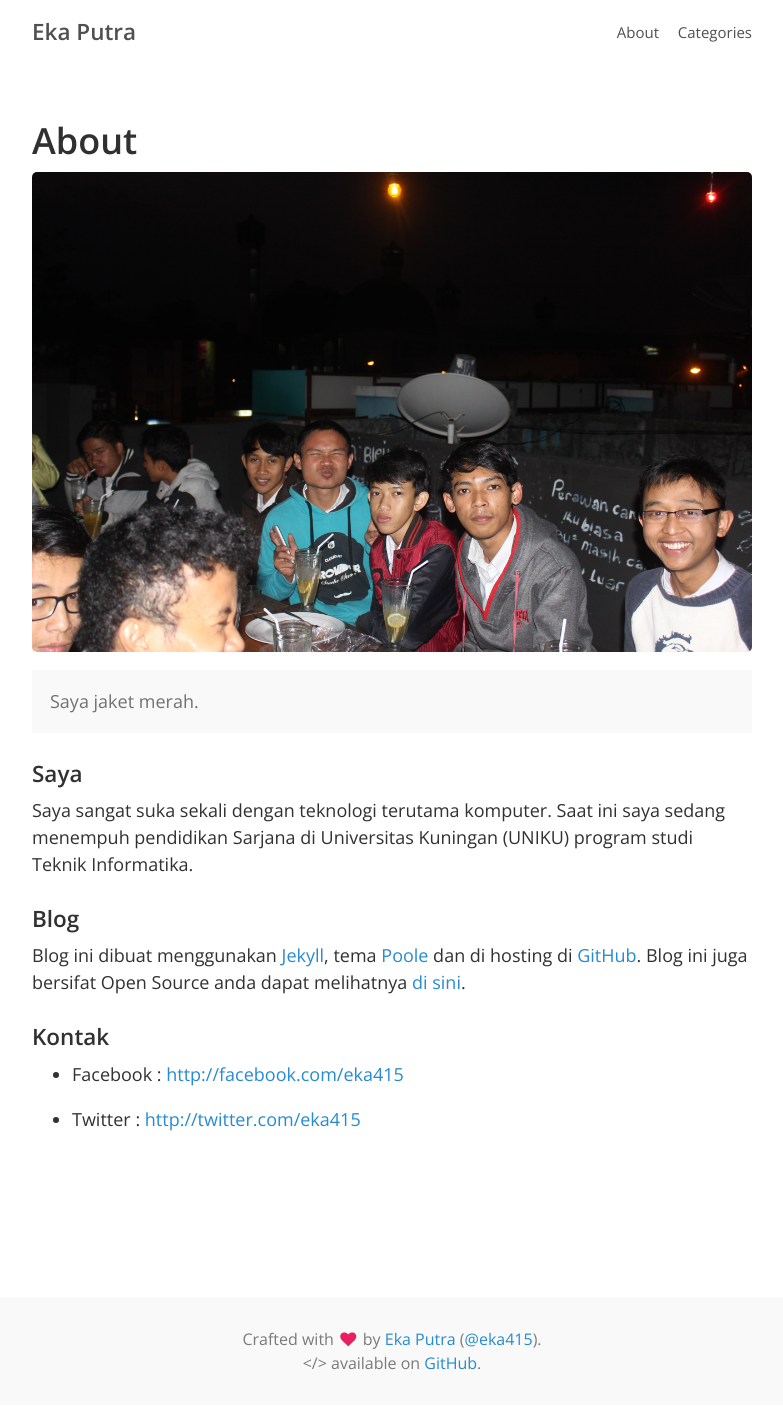
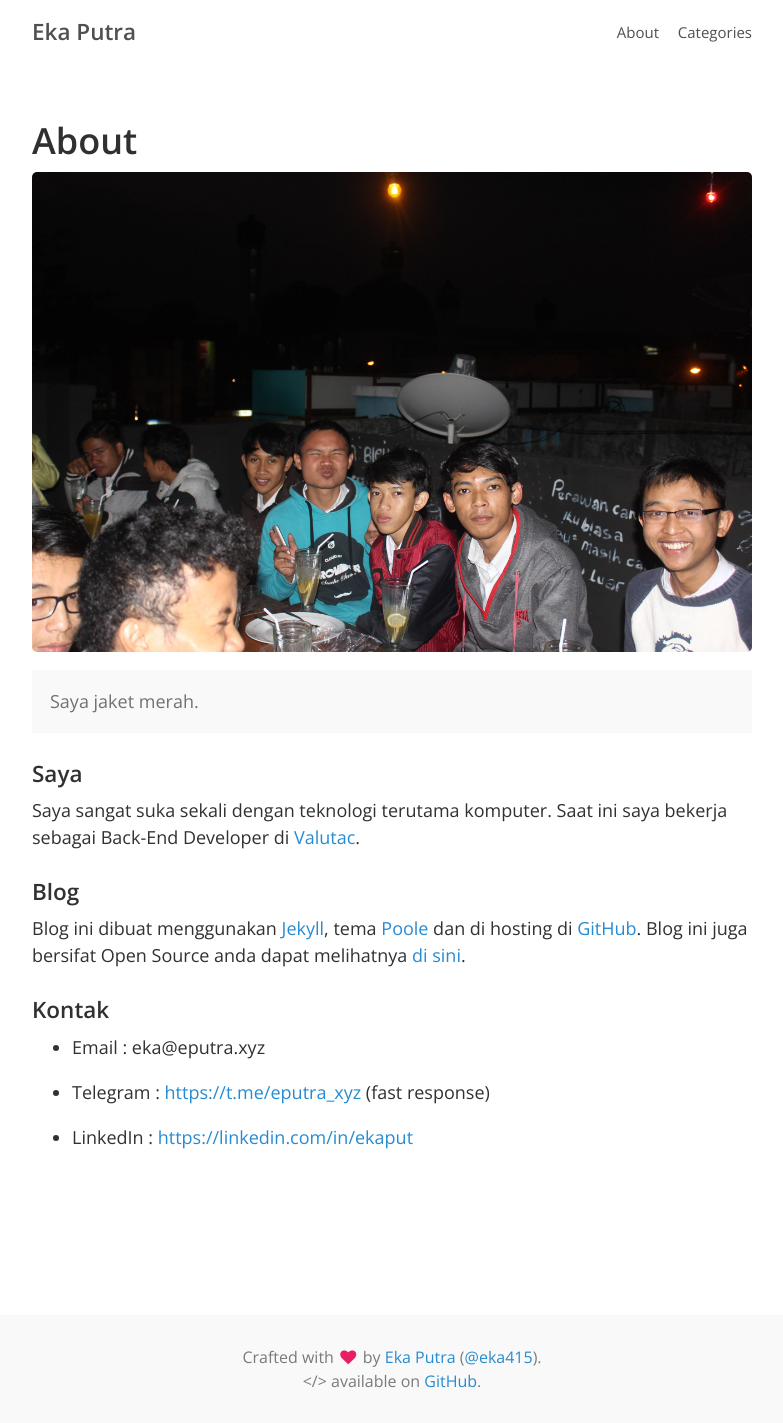
Before and after one commit to eputra/eputra.github.io, a Jekyll site: the page built from about.md, in a window 1280 px wide. Shown: the whole page, without its empty margins (248-1031 px from the left). Built offline with Jekyll 4.4.1, drawn with Linux system fonts in a browser that asks for light colours; nearby versions of some CDN libraries.

Commit message:
update about me

```diff
--- a/about.md
+++ b/about.md
@@ -11,12 +11,14 @@ description: Nama saya Eka Putra saya suka sekali dengan teknologi terutama komp
 </div>
 
 ### Saya
-Saya sangat suka sekali dengan teknologi terutama komputer. Saat ini saya sedang menempuh pendidikan Sarjana di Universitas Kuningan (UNIKU) program studi Teknik Informatika.
+Saya sangat suka sekali dengan teknologi terutama komputer. Saat ini saya bekerja sebagai Back-End Developer di [Valutac](https://valutac.com "Valutac").
 
 ### Blog
 Blog ini dibuat menggunakan [Jekyll](http://jekyllrb.com "Jekyll"), tema [Poole](http://getpoole.com "Poole") dan di hosting di [GitHub](http://github.com "GitHub"). Blog ini juga bersifat Open Source anda dapat melihatnya [di sini](https://github.com/eputra/eputra.github.io "Source Blog").
 
 ### Kontak
-- Facebook : [http://facebook.com/eka415](http://facebook.com/eka415 "Facebook")
+- Email : eka@eputra.xyz
 
-- Twitter : [http://twitter.com/eka415](http://twitter.com/eka415 "Twitter")
+- Telegram : [https://t.me/eputra_xyz](https://t.me/eputra_xyz "Telegram") (fast response)
+
+- LinkedIn : [https://linkedin.com/in/ekaput](https://linkedin.com/in/ekaput "LinkedIn")
```
